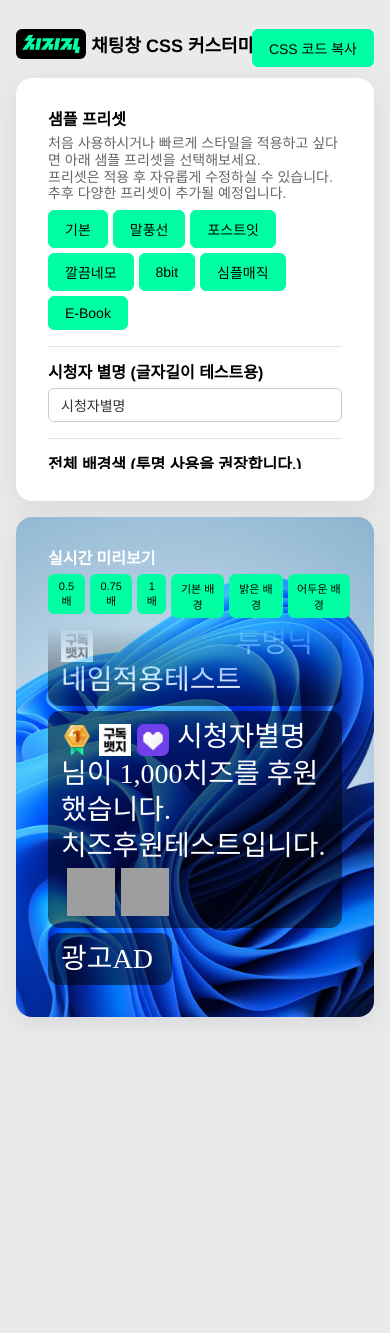
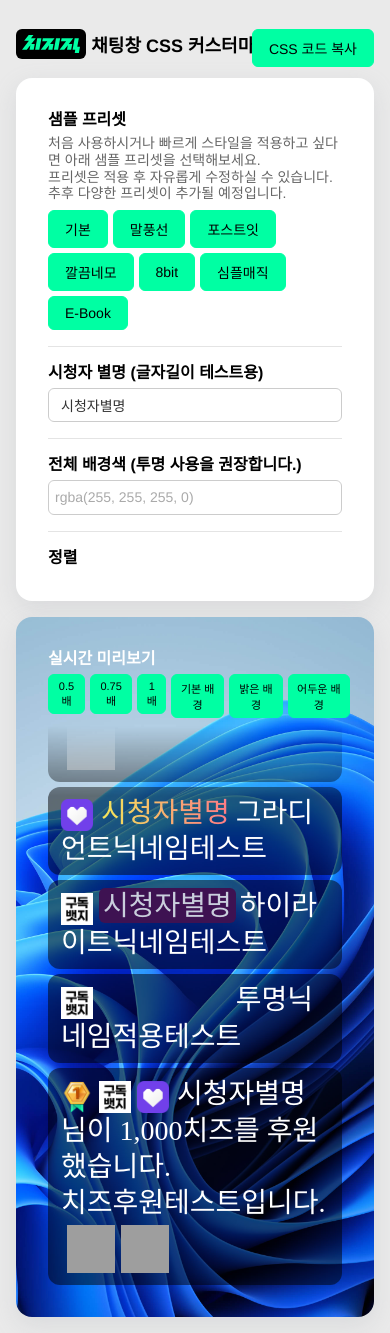
Before and after one commit to dingdongsun/chzzk_chat, a React (Create React App) app: page / in a window 390 px wide. Before the commit the page ends 1033 px from the top, so only its background shows below. Built offline with nearby package versions, Linux system fonts and the light colour scheme; grey boxes are pictures that could not be loaded; a web font is replaced by a local one.

Commit message:
광고위치 변경

```diff
--- a/src/App.jsx
+++ b/src/App.jsx
@@ -12,6 +12,13 @@ function App() {
             <div className='custom-view'>
                 <div className='option-panel'>
                     <OptionPanel />
+                    <div className="adfit-wrapper">
+                        <ins className="kakao_ad_area" style={{display:'none'}}
+                        data-ad-unit="DAN-Q8IGdpuqYxNw4U9w"
+                        data-ad-width="320"
+                        data-ad-height="100"></ins>
+                        <script type="text/javascript" src="//t1.daumcdn.net/kas/static/ba.min.js" async></script>
+                    </div>
                 </div>
                 <PreviewBox />
             </div>
--- a/src/components/PreviewBox.jsx
+++ b/src/components/PreviewBox.jsx
@@ -47,17 +47,6 @@ function PreviewBox() {
                         <div className="live_overlay_chatting__gG7gu">
                             <div className="live_overlay_item__Sg18i live_overlay_message__lLCT1">
                                 <div className="live_chatting_message_container__vrI-y live_chatting_message_is_overlay__cALCf">
-                                    <div className="live_chatting_message_wrapper__xpYre"><span className="live_chatting_username_container__m1-i5 live_chatting_username_is_message__jvTvP live_chatting_username_is_overlay__A8Xmr" style={{ marginRight: 6 }}><span className="live_chatting_username_nickname__dDbbj" style={{ color: `rgb(255, 255, 255)` }}><span className=""><span className="name_text__yQG50">광고AD</span></span></span></span><span className="live_chatting_message_text__DyleH">
-                                        <ins className="kakao_ad_area" style={{display:'none'}}
-                                        data-ad-unit = "DAN-Q8IGdpuqYxNw4U9w"
-                                        data-ad-width = "250"
-                                        data-ad-height = "250"></ins>
-                                        <script type="text/javascript" src="//t1.daumcdn.net/kas/static/ba.min.js" async></script>
-                                    </span></div>
-                                </div>
-                            </div>
-                            <div className="live_overlay_item__Sg18i live_overlay_message__lLCT1">
-                                <div className="live_chatting_message_container__vrI-y live_chatting_message_is_overlay__cALCf">
                                     <div className="live_chatting_message_wrapper__xpYre"><span className="live_chatting_username_container__m1-i5 live_chatting_username_is_message__jvTvP live_chatting_username_is_overlay__A8Xmr" style={{ marginRight: 6 }}><span className="live_chatting_username_wrapper__iJpJB"><span className="live_chatting_username_icon__6Dj7b"><span className="badge_container__a64XB"><img src={gold} alt="" width="28" height="28" /></span></span><span className="live_chatting_username_icon__6Dj7b"><span className="badge_container__a64XB"><img src={icon1} alt="" width="28" height="28" /></span></span><span className="live_chatting_username_icon__6Dj7b"><span className="badge_container__a64XB"><img src={fan} alt="" width="28" height="28" /></span></span></span><span className="live_chatting_username_nickname__dDbbj" style={{ color: `rgb(255, 255, 255)` }}><span className=""><span className="name_text__yQG50">{viewerNickname}</span></span></span></span><span className="live_chatting_message_text__DyleH">님이 1,000치즈를 후원했습니다.<br />치즈후원테스트입니다.<img alt="" src="https://ssl.pstatic.net/static/nng/glive/icon/c_05.png?type=f60_60" /><img alt="" src="https://ssl.pstatic.net/static/nng/glive/icon/c_05.png?type=f60_60" /></span></div>
                                 </div>
                             </div>
--- a/src/index.css
+++ b/src/index.css
@@ -1,4 +1,5 @@
 @charset "utf-8";
+
 /* http://meyerweb.com/eric/tools/css/reset/
    v2.0 | 20110126
    License: none (public domain)
@@ -91,6 +92,7 @@ video {
     font: inherit;
     vertical-align: baseline;
 }
+
 /* HTML5 display-role reset for older browsers */
 article,
 aside,
@@ -105,6 +107,7 @@ nav,
 section {
     display: block;
 }
+
 body {
     font-family: 'Paperlogy', Malgun Gothic, 맑은 고딕, Helvetica, Arial, sans-serif;
     background-repeat: no-repeat;
@@ -114,14 +117,17 @@ body {
     line-height: 1.2;
     background-color: #eaeaea;
 }
+
 ol,
 ul {
     list-style: none;
 }
+
 blockquote,
 q {
     quotes: none;
 }
+
 blockquote:before,
 blockquote:after,
 q:before,
@@ -129,10 +135,12 @@ q:after {
     content: '';
     content: none;
 }
+
 table {
     border-collapse: collapse;
     border-spacing: 0;
 }
+
 .main-wrapper {
     display: flex;
     flex-direction: column;
@@ -140,28 +148,32 @@ table {
     align-items: center;
     justify-content: center;
 }
+
 .custom-view {
     display: flex;
     align-items: flex-start;
     justify-content: center;
     gap: 1rem;
 }
-.custom-view>div {
-}
+
+.custom-view>div {}
+
 .title {
     text-align: center;
     font-size: 24px;
-    font-weight:800;
+    font-weight: 800;
     padding-bottom: 1rem;
     width: calc(80vw + 1rem);
     position: relative;
 }
+
 .title button {
     vertical-align: middle;
     position: absolute;
     right: 0;
     top: -3px;
 }
+
 .option-panel {
     background-color: #ffffff;
     padding: 2rem 1.5rem 2rem 2rem;
@@ -170,35 +182,46 @@ table {
     box-shadow: rgba(149, 157, 165, 0.2) 0px 8px 24px;
     max-height: 80vh;
 }
+
 .option-panel .option-wrapper {
     display: flex;
     flex-direction: column;
-    max-height: calc(80vh - 4rem);
+    max-height: calc(80vh - 4rem - 100px);
     overflow: auto;
     padding-right: 0.5rem;
 }
+
 /* 스크롤바의 폭 너비 */
 .option-wrapper::-webkit-scrollbar {
     width: 4px;
 }
+
 .option-wrapper::-webkit-scrollbar-thumb {
-    background: #00ffa3; /* 스크롤바 색상 */
-    border-radius: 10px; /* 스크롤바 둥근 테두리 */
+    background: #00ffa3;
+    /* 스크롤바 색상 */
+    border-radius: 10px;
+    /* 스크롤바 둥근 테두리 */
 }
+
 .option-wrapper::-webkit-scrollbar-track {
-    background: transparent;  /*스크롤바 뒷 배경 색상*/
+    background: transparent;
+    /*스크롤바 뒷 배경 색상*/
 }
+
 .option-panel .chatting_row {
     padding: 1rem 0;
     border-bottom: 1px solid #e4e4e4
 }
+
 .option-panel .chatting_row:first-of-type {
     padding-top: 0;
 }
+
 .option-panel .chatting_row:last-of-type {
     padding-bottom: 0;
     border-bottom: 0;
 }
+
 .option-panel .label {
     display: block;
     font-size: 16px;
@@ -206,12 +229,14 @@ table {
     padding-bottom: 5px;
     font-weight: 600;
 }
+
 .option-panel .inline_label {
     display: inline-block;
     font-size: 16px;
     line-height: 20px;
     font-weight: 600;
 }
+
 .option-panel fieldset label {
     margin-right: 10px;
 }
@@ -225,6 +250,7 @@ table {
     flex-direction: column;
     gap: 1rem;
 }
+
 .preview-panel {
     padding: 2rem 1.5rem 2rem 2rem;
     border-radius: 1rem;
@@ -236,6 +262,7 @@ table {
     background-position: center center;
     background-size: cover;
 }
+
 .preview-panel .preview-wrapper h2 {
     display: flex;
     font-size: 16px;
@@ -244,83 +271,118 @@ table {
     font-weight: 600;
     color: #ffffff;
 }
+
 .preview-panel .preview-wrapper h2 p {
     font-size: 14px;
     font-weight: 400;
     margin-left: 4px;
 }
+
 .preview-panel .preview-wrapper .button-wrapper {
     display: flex;
     align-items: flex-start;
     gap: 5px;
     height: 40px;
 }
+
 .preview-panel [class^=live_overlay_chatting] {
     max-height: calc(80vh - 4rem - 77px);
     overflow: auto;
     padding-right: 0.5rem;
     /* align-items: flex-end; */
 }
+
 [class^=live_overlay_item]:first-of-type {
     margin-bottom: 0;
 }
+
 p.desc {
     color: #666;
     font-size: 14px;
 }
+
 .preset-buttons {
     margin-top: 0.5rem;
     display: flex;
     gap: 5px;
     flex-wrap: wrap;
 }
+
+.adfit-wrapper {
+    margin-top: 1rem;
+    margin-left: -2rem;
+    margin-right: -1.5rem;
+}
+
 @media screen and (max-width: 1400px) {
     .custom-view {
         flex-direction: column;
         padding-bottom: 2rem;
     }
+
     .title {
         width: calc(100vw - 4rem);
         padding-top: 2rem;
     }
+
     .title button {
         right: 0;
         top: calc(2rem - 3px);
     }
-    .option-panel, .preview-panel {
+
+    .option-panel,
+    .preview-panel {
         width: calc(100vw - 4rem);
-        max-height: 500px;
+        max-height: 700px;
     }
-    .option-panel .option-wrapper,
+
+    .option-panel .option-wrapper {
+        max-height: calc(700px - 4rem - 100px);
+    }
     .preview-panel [class^=live_overlay_chatting] {
-        max-height: calc(500px - 4rem - 77px);
+        max-height: calc(700px - 4rem - 77px);
     }
+
     @media screen and (max-width: 768px) {
         .custom-view {
             flex-direction: column;
             padding-bottom: 1rem;
         }
+
         .title {
             width: calc(100vw - 2rem);
             text-align: left;
             font-size: 18px;
         }
+
         .title img {
             height: 30px;
         }
+
         .preview-panel .preview-wrapper h2 p {
             display: none;
         }
-        .option-panel, .preview-panel {
+
+        .option-panel,
+        .preview-panel {
             width: calc(100vw - 2rem);
         }
-        .option-panel .option-wrapper,
+
+        .option-panel .option-wrapper {
+            max-height: calc(700px - 4rem - 177px);
+        }
+
         .preview-panel [class^=live_overlay_chatting] {
-            max-height: calc(500px - 4rem - 77px);
+            max-height: calc(700px - 4rem - 77px);
         }
+
         .preview-panel .preview-wrapper .button-wrapper button {
             font-size: 11px;
             padding: 5px 6px;
         }
+
+        .adfit-wrapper {
+            margin-bottom: -1rem;
+        }
     }
 }
```
